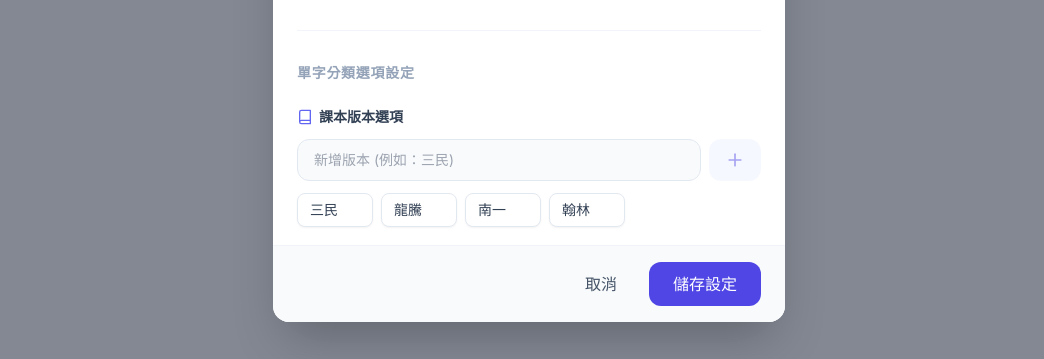
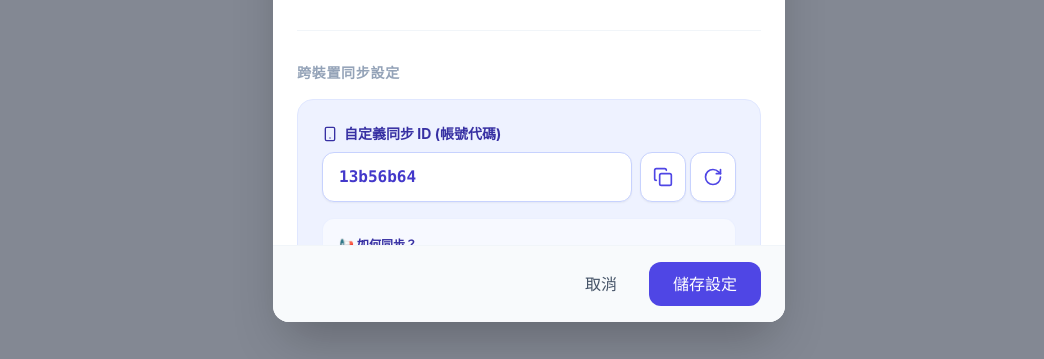
Before and after one commit to windstrace1000/windstrace-vocabulary, a React (Vite) app: page / in a window 1280 px wide. Both pictures are taken after a click on the button "系統設定 (API Key)". Shown: the part 438-797 px from the top of the page, without its empty margins (111-1155 px from the left). Built offline with nearby package versions, Linux system fonts and the light colour scheme; no server answers.

Commit message:
feat: 支援自定義同步 ID 與跨裝置同步功能

```diff
--- a/src/components/SettingsModal.jsx
+++ b/src/components/SettingsModal.jsx
@@ -3,14 +3,19 @@
 // ==========================================
 
 import { useState } from 'react';
-import { X, Key, ShieldCheck, AlertCircle, Cpu, Book, Newspaper, Plus, Trash2 } from 'lucide-react';
+import { X, Key, ShieldCheck, AlertCircle, Cpu, Book, Newspaper, Plus, Trash2, Smartphone, Copy, Check, RotateCw } from 'lucide-react';
 import { getGeminiApiKey, setGeminiApiKey, getGeminiModel, setGeminiModel } from '../utils/apiKey';
 import { getCategorySettings, saveCategorySettings } from '../utils/categories';
+import { getUserId, setUserId } from '../utils/userId';
 
 export default function SettingsModal({ isOpen, onClose }) {
   const [apiKeyInput, setApiKeyInput] = useState(getGeminiApiKey());
   const [modelInput, setModelInput] = useState(getGeminiModel());
   const [categories, setCategories] = useState(getCategorySettings());
+
+  const currentUserId = getUserId();
+  const [userIdInput, setUserIdInput] = useState(currentUserId);
+  const [showCopySuccess, setShowCopySuccess] = useState(false);
 
   // 新增輸入框狀態
   const [newTextbook, setNewTextbook] = useState('');
@@ -24,11 +29,35 @@ export default function SettingsModal({ isOpen, onClose }) {
     setGeminiApiKey(apiKeyInput);
     setGeminiModel(modelInput);
     saveCategorySettings(categories);
+
+    const idChanged = userIdInput.trim() !== currentUserId && userIdInput.trim() !== '';
+    if (idChanged) {
+      setUserId(userIdInput);
+    }
+
     setSaveSuccess(true);
     setTimeout(() => {
       setSaveSuccess(false);
       onClose();
+      if (idChanged) {
+        window.location.reload();
+      }
     }, 1500);
+  };
+
+  const copyToClipboard = async () => {
+    try {
+      await navigator.clipboard.writeText(userIdInput);
+      setShowCopySuccess(true);
+      setTimeout(() => setShowCopySuccess(false), 2000);
+    } catch (err) {
+      console.error('複製失敗:', err);
+    }
+  };
+
+  const generateRandomId = () => {
+    const newId = crypto.randomUUID().split('-')[0];
+    setUserIdInput(newId);
   };
 
   const addCategory = (type) => {
@@ -126,6 +155,51 @@ export default function SettingsModal({ isOpen, onClose }) {
               <AlertCircle className="w-5 h-5 flex-shrink-0 text-amber-600 mt-0.5" />
               <div className="leading-relaxed">
                 <p className="text-amber-700">API 金鑰僅會加密儲存在您的瀏覽器中。我們強烈建議為此金鑰設定適當的額度限制。</p>
+              </div>
+            </div>
+          </section>
+
+          <hr className="border-slate-100" />
+
+          {/* 跨裝置同步區 */}
+          <section className="space-y-4">
+            <h4 className="text-sm font-bold text-slate-400 uppercase tracking-wider">跨裝置同步設定</h4>
+
+            <div className="bg-indigo-50 border border-indigo-100 rounded-2xl p-6 space-y-4">
+              <div className="space-y-2">
+                <label className="flex items-center gap-1.5 text-sm font-bold text-indigo-800">
+                  <Smartphone className="w-4 h-4" /> 自定義同步 ID (帳號代碼)
+                </label>
+                <div className="flex gap-2">
+                  <input
+                    type="text"
+                    value={userIdInput}
+                    onChange={(e) => setUserIdInput(e.target.value)}
+                    placeholder="輸入自定義名稱，例如: myword123"
+                    className="flex-1 px-4 py-3 bg-white border border-indigo-200 rounded-xl focus:ring-2 focus:ring-indigo-500 focus:outline-none transition-all text-base font-mono font-bold text-indigo-700 shadow-sm"
+                  />
+                  <div className="flex gap-1">
+                    <button
+                      onClick={copyToClipboard}
+                      className="p-3 bg-white border border-indigo-200 text-indigo-600 hover:bg-indigo-50 rounded-xl transition-all shadow-sm active:scale-95"
+                      title="複製 ID"
+                    >
+                      {showCopySuccess ? <Check className="w-5 h-5 text-green-500" /> : <Copy className="w-5 h-5" />}
+                    </button>
+                    <button
+                      onClick={generateRandomId}
+                      className="p-3 bg-white border border-indigo-200 text-indigo-600 hover:bg-indigo-50 rounded-xl transition-all shadow-sm active:scale-95"
+                      title="隨機產生"
+                    >
+                      <RotateCw className="w-5 h-5" />
+                    </button>
+                  </div>
+                </div>
+              </div>
+
+              <div className="bg-white/50 rounded-xl p-4 text-xs text-slate-600 leading-relaxed border border-indigo-100/50">
+                <p className="font-semibold text-indigo-800 mb-1">📢 如何同步？</p>
+                <p>在其他裝置填入「同一個同步 ID」，按儲存後就會看到相同的單字本。 ID 本身就是識別證，請設定一組好記但不易被猜到的文字。</p>
               </div>
             </div>
           </section>
--- a/src/utils/userId.js
+++ b/src/utils/userId.js
@@ -6,14 +6,25 @@
 const USER_ID_KEY = 'vocabulary_master_user_id';
 
 /**
- * 取得使用者 ID，若不存在則自動產生
- * @returns {string} UUID 格式的使用者 ID
+ * 取得使用者 ID，若不存在則自動產生一個隨機 ID
  */
 export const getUserId = () => {
   let userId = localStorage.getItem(USER_ID_KEY);
   if (!userId) {
-    userId = crypto.randomUUID();
+    // 預設產生一個短一點的隨機 ID，方便手動輸入，或者保留 UUID
+    userId = crypto.randomUUID().split('-')[0]; // 取前段作為預設，較好記
     localStorage.setItem(USER_ID_KEY, userId);
   }
   return userId;
 };
+
+/**
+ * 手動設定使用者 ID (自定義 ID)
+ */
+export const setUserId = (newId) => {
+  if (newId && newId.trim()) {
+    localStorage.setItem(USER_ID_KEY, newId.trim());
+    return true;
+  }
+  return false;
+};
```
